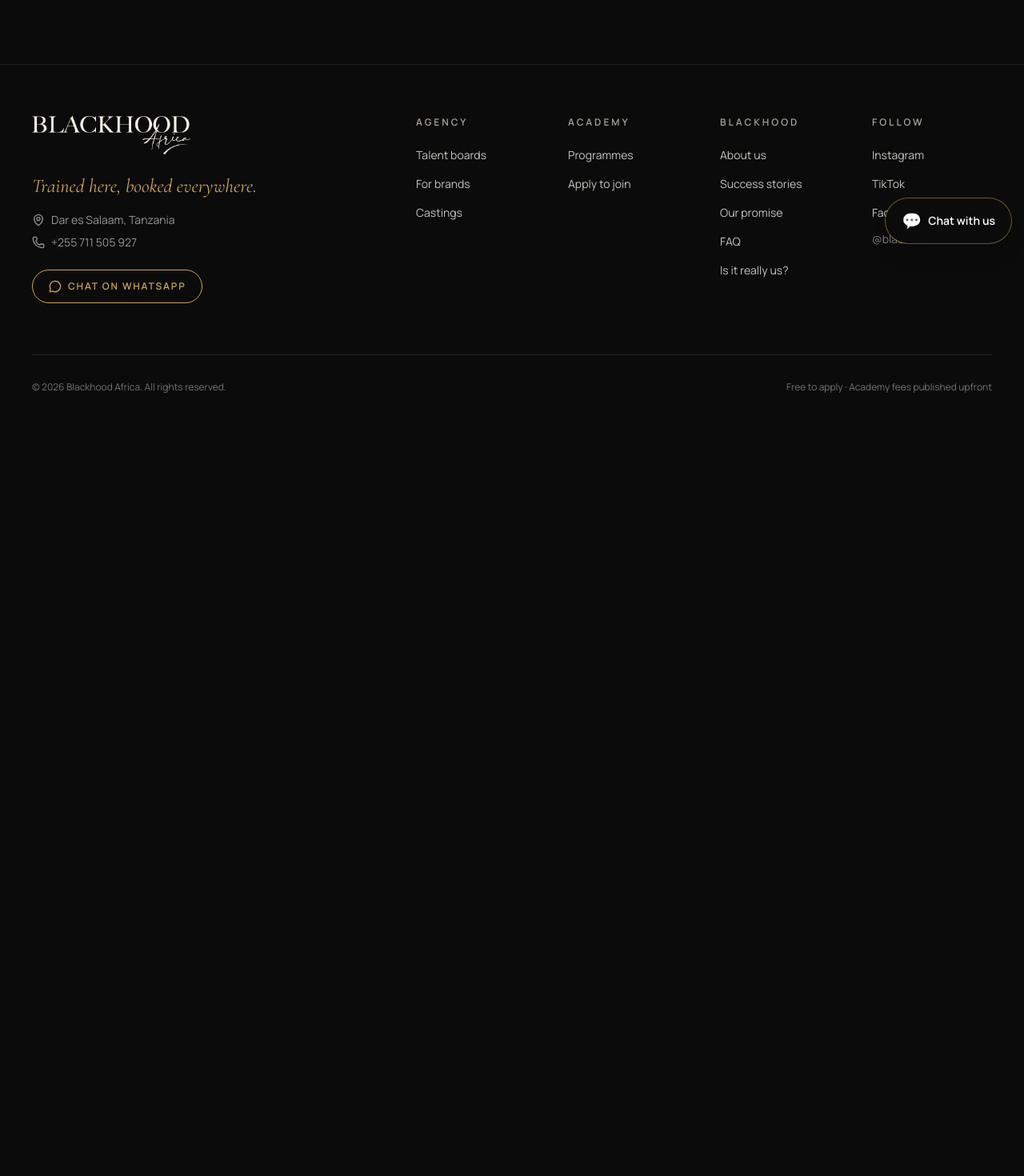
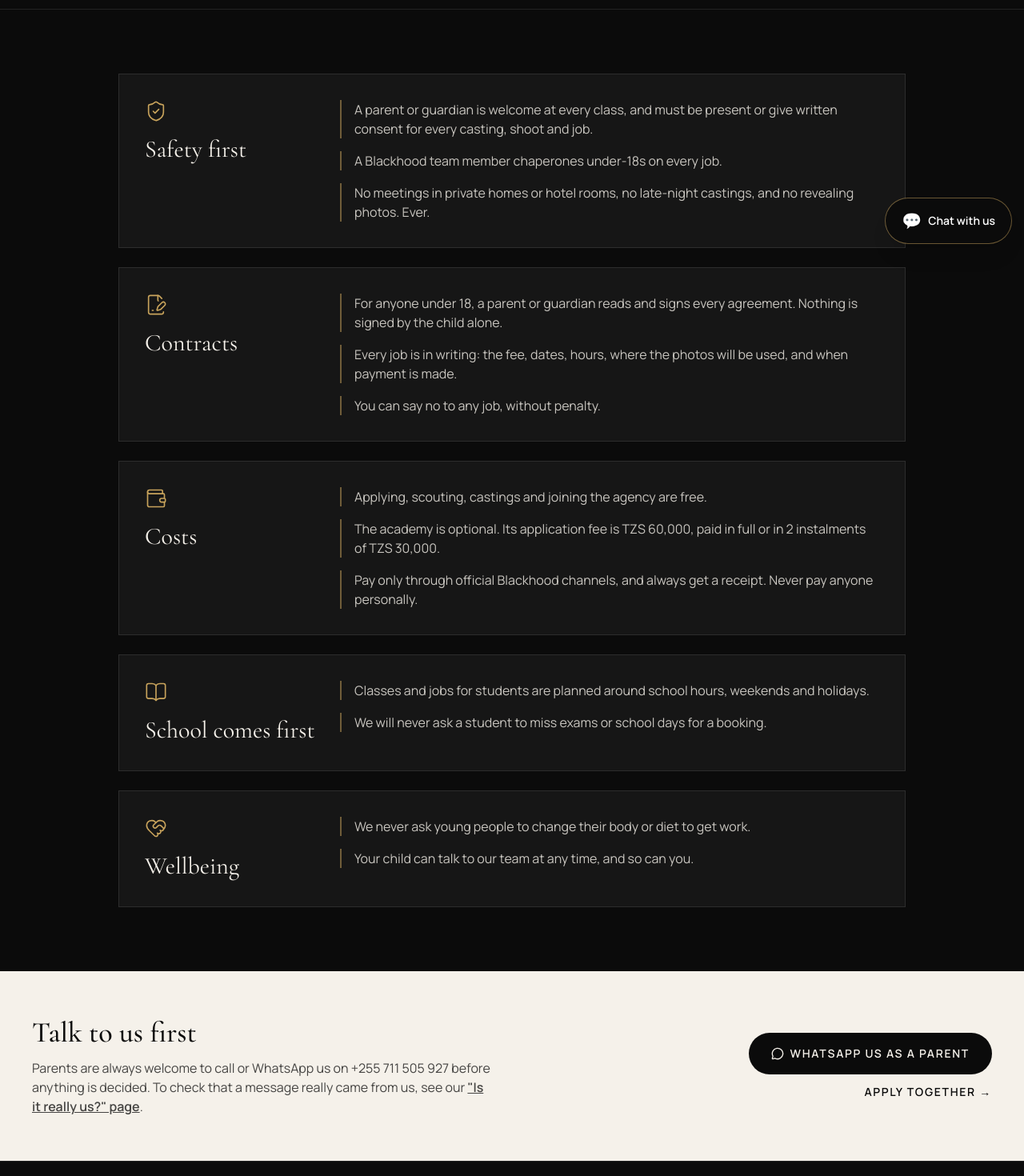
Before and after one commit to NoelHenjewele/blackhoodafrica-website, a React (Vite) app: page /parents in a window 1280 px wide. Shown: the part 480-1950 px from the top of the page at 80% size. Before the commit the page ends 1036 px from the top, so only its background shows below. Built offline with nearby package versions, Linux system fonts and the light colour scheme.

Commit message:
Add Parents' guide page (EN/SW)
Co-Authored-By: Claude Opus 5.5 (1M context) <noreply@anthropic.com>

```diff
--- a/src/App.tsx
+++ b/src/App.tsx
@@ -16,6 +16,7 @@ import AboutPage from './pages/AboutPage'
 import StoriesPage from './pages/StoriesPage'
 import FaqPage from './pages/FaqPage'
 import VerifyPage from './pages/VerifyPage'
+import ParentsPage from './pages/ParentsPage'
 import NotFound from './pages/NotFound'
 
 export default function App() {
@@ -38,6 +39,7 @@ export default function App() {
           <Route path="/stories" element={<StoriesPage />} />
           <Route path="/faq" element={<FaqPage />} />
           <Route path="/verify" element={<VerifyPage />} />
+          <Route path="/parents" element={<ParentsPage />} />
           <Route path="*" element={<NotFound />} />
         </Routes>
       </main>
--- a/src/components/Footer.tsx
+++ b/src/components/Footer.tsx
@@ -17,6 +17,7 @@ const columns = [
     links: [
       { to: '/academy', label: { en: 'Programmes', sw: 'Programu' } },
       { to: '/apply', label: { en: 'Apply to join', sw: 'Omba kujiunga' } },
+      { to: '/parents', label: { en: "Parents' guide", sw: 'Mwongozo kwa wazazi' } },
     ],
   },
   {
--- a/src/data/academy.ts
+++ b/src/data/academy.ts
@@ -91,8 +91,8 @@ export const faqs: { q: L; a: L }[] = [
   {
     q: { en: 'My child is under 18. Can they join?', sw: 'Mtoto wangu ana chini ya miaka 18. Anaweza kujiunga?' },
     a: {
-      en: 'Yes, with a parent or guardian’s consent. Guardians are welcome at classes, and minors are always chaperoned at jobs.',
-      sw: 'Ndiyo, kwa ridhaa ya mzazi au mlezi. Walezi wanakaribishwa darasani, na watoto husimamiwa kila wakati kazini.',
+      en: 'Yes, with a parent or guardian’s consent. Guardians are welcome at classes, and minors are always chaperoned at jobs. See our parents’ guide (linked in the footer) for details on safety, contracts, costs and school.',
+      sw: 'Ndiyo, kwa ridhaa ya mzazi au mlezi. Walezi wanakaribishwa darasani, na watoto husimamiwa kila wakati kazini. Angalia mwongozo wetu kwa wazazi (kiungo kiko chini ya tovuti) kwa maelezo ya usalama, mikataba, gharama na shule.',
     },
   },
   {
--- a/src/pages/Apply.tsx
+++ b/src/pages/Apply.tsx
@@ -346,7 +346,10 @@ export default function Apply() {
                 {t({
                   en: "You're under 18, so a parent or guardian needs to be part of your application.",
                   sw: 'Uko chini ya miaka 18, kwa hiyo mzazi au mlezi anahitajika kwenye ombi lako.',
-                })}
+                })}{' '}
+                <Link to="/parents" target="_blank" className="text-gold underline">
+                  {t({ en: 'Share our parents’ guide with them.', sw: 'Washirikishe mwongozo wetu kwa wazazi.' })}
+                </Link>
               </p>
               <div>
                 <label className={label} htmlFor="guardianName">{t({ en: 'Their name *', sw: 'Jina lake *' })}</label>
--- /dev/null
+++ b/src/pages/ParentsPage.tsx
@@ -0,0 +1,164 @@
+import { Link } from 'react-router-dom'
+import { BookOpen, FileSignature, HeartHandshake, MessageCircle, ShieldCheck, Wallet } from 'lucide-react'
+import { site, whatsappLink } from '../config/site'
+import { useLang, type L } from '../i18n'
+
+// Draft commitments for parents: confirm each with the team before promoting this page.
+const sections: { icon: typeof ShieldCheck; title: L; points: L[] }[] = [
+  {
+    icon: ShieldCheck,
+    title: { en: 'Safety first', sw: 'Usalama kwanza' },
+    points: [
+      {
+        en: 'A parent or guardian is welcome at every class, and must be present or give written consent for every casting, shoot and job.',
+        sw: 'Mzazi au mlezi anakaribishwa kila darasa, na lazima awepo au atoe ridhaa ya maandishi kwa kila usaili, upigaji picha na kazi.',
+      },
+      {
+        en: 'A Blackhood team member chaperones under-18s on every job.',
+        sw: 'Mwanatimu wa Blackhood humsimamia aliye chini ya miaka 18 kila kazini.',
+      },
+      {
+        en: 'No meetings in private homes or hotel rooms, no late-night castings, and no revealing photos. Ever.',
+        sw: 'Hakuna mikutano nyumbani kwa mtu au vyumba vya hoteli, hakuna usaili wa usiku, na hakuna picha za utupu. Kamwe.',
+      },
+    ],
+  },
+  {
+    icon: FileSignature,
+    title: { en: 'Contracts', sw: 'Mikataba' },
+    points: [
+      {
+        en: 'For anyone under 18, a parent or guardian reads and signs every agreement. Nothing is signed by the child alone.',
+        sw: 'Kwa aliye chini ya miaka 18, mzazi au mlezi husoma na kusaini kila makubaliano. Mtoto hasaini chochote peke yake.',
+      },
+      {
+        en: 'Every job is in writing: the fee, dates, hours, where the photos will be used, and when payment is made.',
+        sw: 'Kila kazi iko kwa maandishi: malipo, tarehe, saa, mahali picha zitatumika, na lini malipo yatafanyika.',
+      },
+      {
+        en: 'You can say no to any job, without penalty.',
+        sw: 'Unaweza kukataa kazi yoyote, bila adhabu.',
+      },
+    ],
+  },
+  {
+    icon: Wallet,
+    title: { en: 'Costs', sw: 'Gharama' },
+    points: [
+      {
+        en: 'Applying, scouting, castings and joining the agency are free.',
+        sw: 'Kuomba, usaili, casting na kujiunga na wakala ni bure.',
+      },
+      {
+        en: `The academy is optional. Its application fee is ${site.academyRegistrationFee}, paid in full or in 2 instalments of TZS 30,000.`,
+        sw: `Chuo ni hiari. Ada yake ya maombi ni ${site.academyRegistrationFee}, kulipwa yote au kwa awamu 2 za TZS 30,000.`,
+      },
+      {
+        en: 'Pay only through official Blackhood channels, and always get a receipt. Never pay anyone personally.',
+        sw: 'Lipa kupitia njia rasmi za Blackhood pekee, na daima pata risiti. Usimlipe mtu yeyote binafsi.',
+      },
+    ],
+  },
+  {
+    icon: BookOpen,
+    title: { en: 'School comes first', sw: 'Shule kwanza' },
+    points: [
+      {
+        en: 'Classes and jobs for students are planned around school hours, weekends and holidays.',
+        sw: 'Madarasa na kazi za wanafunzi hupangwa kulingana na muda wa shule, wikendi na likizo.',
+      },
+      {
+        en: 'We will never ask a student to miss exams or school days for a booking.',
+        sw: 'Hatutamwomba mwanafunzi akose mitihani au siku za shule kwa ajili ya kazi.',
+      },
+    ],
+  },
+  {
+    icon: HeartHandshake,
+    title: { en: 'Wellbeing', sw: 'Ustawi' },
+    points: [
+      {
+        en: 'We never ask young people to change their body or diet to get work.',
+        sw: 'Hatuwaombi vijana kubadilisha miili yao au lishe ili kupata kazi.',
+      },
+      {
+        en: 'Your child can talk to our team at any time, and so can you.',
+        sw: 'Mtoto wako anaweza kuongea na timu yetu wakati wowote, nawe pia.',
+      },
+    ],
+  },
+]
+
+export default function ParentsPage() {
+  const { t } = useLang()
+
+  return (
+    <>
+      <section className="pt-20">
+        <div className="mx-auto max-w-7xl px-5 pb-12 pt-16 lg:px-10 lg:pt-24">
+          <p className="text-xs font-semibold uppercase tracking-[0.3em] text-gold">{t({ en: "Parents' guide", sw: 'Mwongozo kwa wazazi' })}</p>
+          <h1 className="mt-5 max-w-4xl font-display text-5xl font-medium leading-[1.05] sm:text-6xl lg:text-7xl">
+            {t({ en: 'Your child is safe with us. Here is how.', sw: 'Mtoto wako yuko salama nasi. Hivi ndivyo.' })}
+          </h1>
+          <p className="mt-6 max-w-2xl text-lg text-ivory/70">
+            {t({
+              en: 'If your son or daughter wants to model, you will have questions. This page answers the most important ones: safety, contracts, money and school.',
+              sw: 'Kama mwanao anataka kuwa mwanamitindo, utakuwa na maswali. Ukurasa huu unajibu muhimu zaidi: usalama, mikataba, pesa na shule.',
+            })}
+          </p>
+        </div>
+      </section>
+
+      <section className="border-t border-white/10">
+        <div className="mx-auto max-w-5xl space-y-6 px-5 py-16 lg:py-20">
+          {sections.map(({ icon: Icon, title, points }) => (
+            <article key={title.en} className="grid gap-6 border border-white/10 bg-ink-soft p-8 md:grid-cols-[220px_1fr]">
+              <div>
+                <Icon className="text-gold" size={28} strokeWidth={1.4} />
+                <h2 className="mt-4 font-display text-3xl">{t(title)}</h2>
+              </div>
+              <ul className="space-y-4">
+                {points.map((p) => (
+                  <li key={p.en} className="border-l-2 border-gold/50 pl-4 text-ivory/80">
+                    {t(p)}
+                  </li>
+                ))}
+              </ul>
+            </article>
+          ))}
+        </div>
+      </section>
+
+      <section className="border-t border-white/10 bg-ivory text-ink">
+        <div className="mx-auto grid max-w-7xl gap-8 px-5 py-14 lg:grid-cols-[1.2fr_0.8fr] lg:items-center lg:px-10">
+          <div>
+            <h2 className="font-display text-4xl font-medium">{t({ en: 'Talk to us first', sw: 'Ongea nasi kwanza' })}</h2>
+            <p className="mt-3 max-w-xl text-ink/75">
+              {t({
+                en: `Parents are always welcome to call or WhatsApp us on ${site.phoneDisplay} before anything is decided. To check that a message really came from us, see our`,
+                sw: `Wazazi wanakaribishwa kila wakati kutupigia au kutuandikia WhatsApp ${site.phoneDisplay} kabla ya uamuzi wowote. Kuhakikisha ujumbe umetoka kwetu kweli, angalia ukurasa wetu wa`,
+              })}{' '}
+              <Link to="/verify" className="font-semibold underline">
+                {t({ en: '"Is it really us?" page', sw: '"Ni sisi kweli?"' })}
+              </Link>
+              .
+            </p>
+          </div>
+          <div className="flex flex-col gap-3 lg:items-end">
+            <a
+              href={whatsappLink("Hello Blackhood Africa, I'm a parent and I have some questions.")}
+              target="_blank"
+              rel="noreferrer"
+              className="inline-flex items-center justify-center gap-2 rounded-full bg-ink px-7 py-4 text-sm font-semibold uppercase tracking-[0.12em] text-ivory hover:bg-ink-soft"
+            >
+              <MessageCircle size={16} /> {t({ en: 'WhatsApp us as a parent', sw: 'Tuandikie WhatsApp kama mzazi' })}
+            </a>
+            <Link to="/apply" className="text-sm font-semibold uppercase tracking-[0.12em] hover:underline">
+              {t({ en: 'Apply together →', sw: 'Ombeni pamoja →' })}
+            </Link>
+          </div>
+        </div>
+      </section>
+    </>
+  )
+}
```
